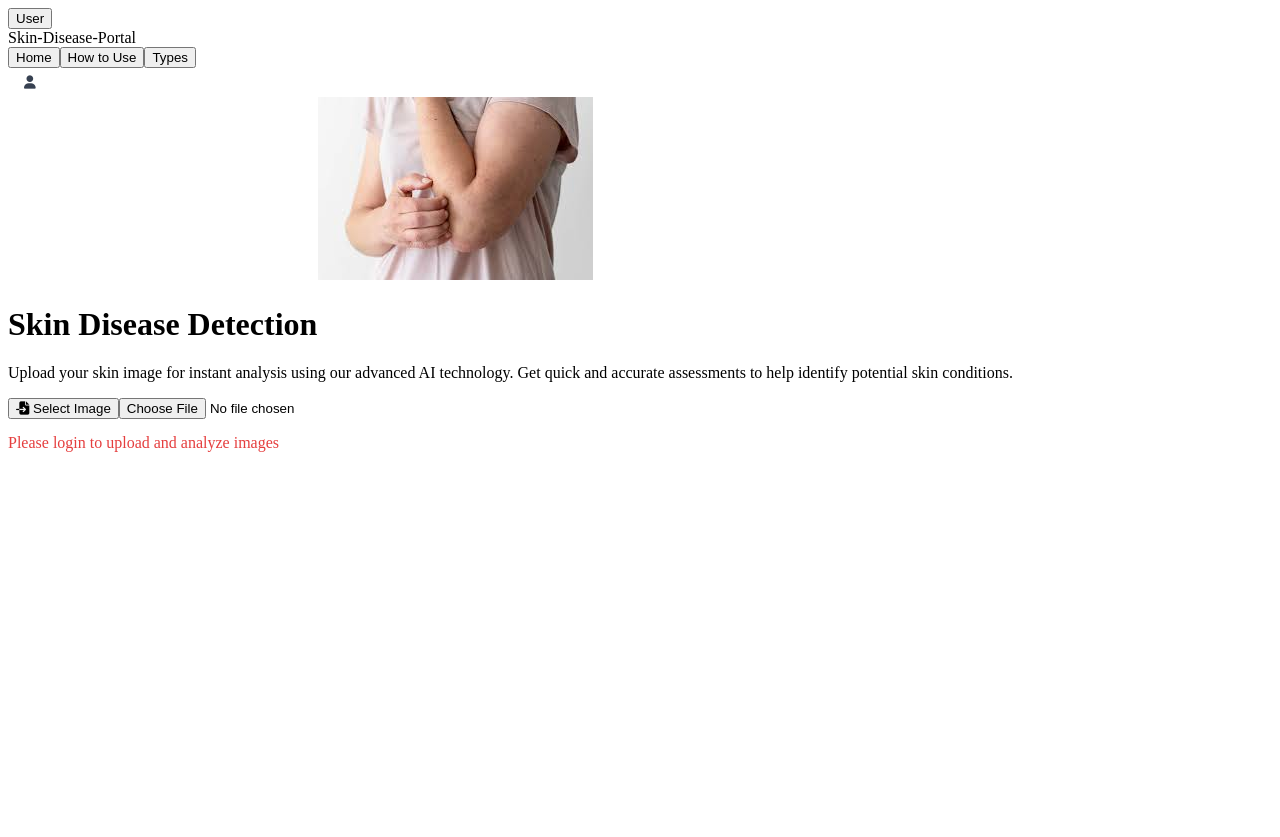
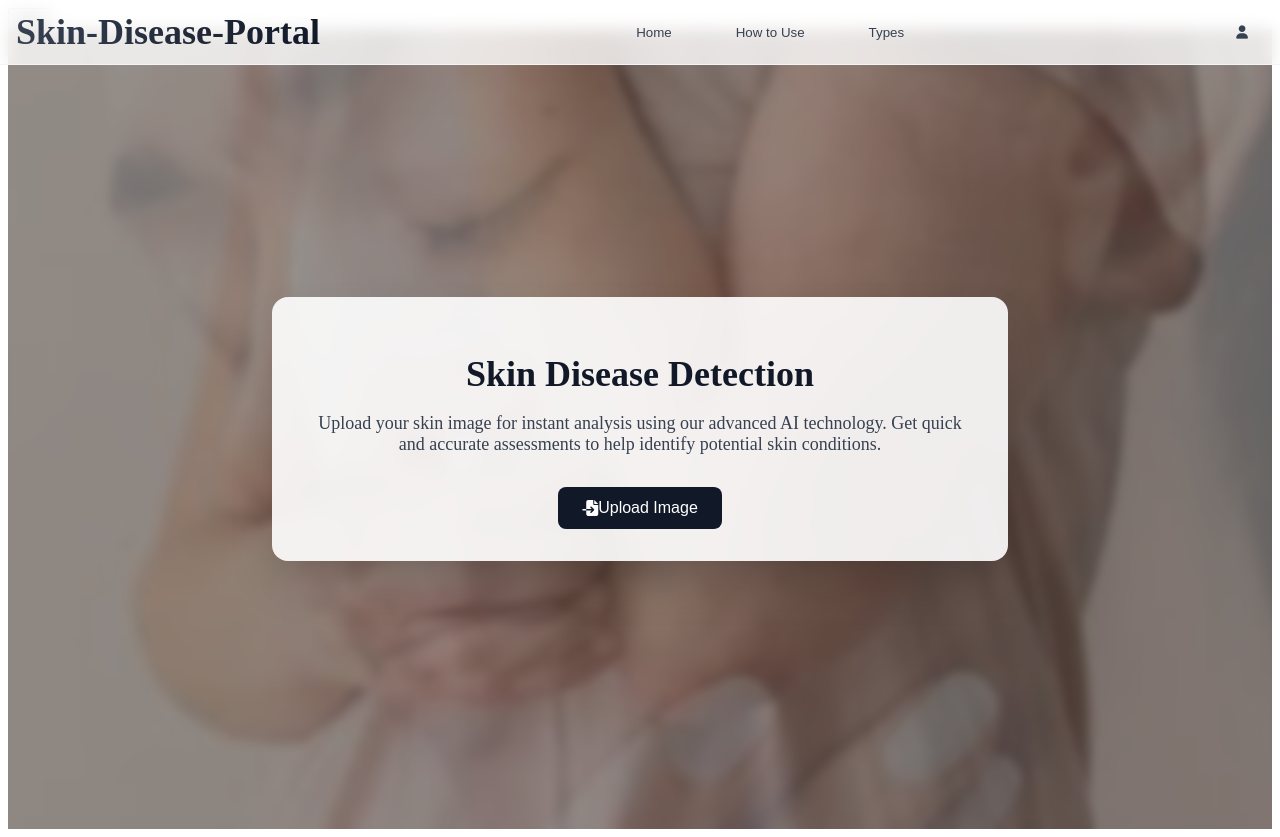
Before and after one commit to Diyakaneriya/Skin-disease-Portal, a React (Vite) app in the folder frontend/: page / in a window 1280 px wide. Built offline with nearby package versions, Linux system fonts and the light colour scheme.

Commit message:
Fixed frontend, Login,signup,upload image with database with proper frontend is done

```diff
--- a/frontend/src/components/Hero.jsx
+++ b/frontend/src/components/Hero.jsx
@@ -1,5 +1,5 @@
 import { useState, useEffect } from "react";
-import { imageService, authService } from "../services/api";
+import { imageService, authService } from "../services/api"; // Import the services
 
 const images = [
   "./images3.jpeg",
@@ -9,108 +9,135 @@ const images = [
 
 const Hero = () => {
   const [currentImage, setCurrentImage] = useState(0);
-  const [selectedFile, setSelectedFile] = useState(null);
   const [selectedImage, setSelectedImage] = useState(null);
+  const [uploadStatus, setUploadStatus] = useState('');
   const [uploading, setUploading] = useState(false);
-  const [uploadStatus, setUploadStatus] = useState('');
-  const [isLoggedIn, setIsLoggedIn] = useState(false);
+  const [user, setUser] = useState(null);
 
   useEffect(() => {
     // Check if user is logged in
-    const user = authService.getCurrentUser();
-    setIsLoggedIn(!!user);
+    const currentUser = authService.getCurrentUser();
+    setUser(currentUser);
 
-    // Image carousel
     const timer = setInterval(() => {
       setCurrentImage((prev) => (prev + 1) % images.length);
     }, 5000);
     return () => clearInterval(timer);
   }, []);
 
-  const handleFileChange = (e) => {
+  const handleFileChange = async (e) => {
     const file = e.target.files[0];
     if (file) {
       const fileExtension = file.name.split(".").pop().toLowerCase();
       if (["jpg", "jpeg", "png"].includes(fileExtension)) {
-        setSelectedFile(file);
         setSelectedImage(URL.createObjectURL(file));
-        setUploadStatus('');
+
+        // Check if user is logged in
+        if (!user) {
+          alert("Please login to upload images");
+          return;
+        }
+
+        // Upload the image
+        setUploading(true);
+        try {
+          const formData = new FormData();
+          formData.append('image', file);
+
+          const response = await imageService.uploadImage(formData);
+          setUploadStatus('Image uploaded successfully!');
+          alert('Image uploaded successfully!');
+        } catch (error) {
+          setUploadStatus('Upload failed. Please try again.');
+          alert('Upload failed: ' + (error.response?.data?.message || 'Unknown error'));
+        } finally {
+          setUploading(false);
+        }
       } else {
         alert("Please upload an image with .jpg, .jpeg, or .png extension.");
       }
     }
   };
 
-  const handleUpload = async () => {
-    if (!selectedFile) {
-      setUploadStatus('Please select an image first');
+  const handleButtonClick = () => {
+    if (!user) {
+      alert("Please login to upload images");
       return;
     }
-
-    if (!isLoggedIn) {
-      setUploadStatus('Please login to upload images');
-      return;
-    }
-
-    setUploading(true);
-    setUploadStatus('Uploading...');
-
-    try {
-      const formData = new FormData();
-      formData.append('image', selectedFile);
-
-      const response = await imageService.uploadImage(formData);
-
-      setUploadStatus('Image uploaded successfully!');
-      // Clear the selected file after successful upload
-      setSelectedFile(null);
-      setTimeout(() => {
-        setSelectedImage(null);
-      }, 2000);
-    } catch (error) {
-      setUploadStatus(`Upload failed: ${error.response?.data?.message || 'Unknown error'}`);
-      console.error('Upload error:', error);
-    } finally {
-      setUploading(false);
-    }
-  };
-
-  const handleButtonClick = () => {
     document.getElementById("file-upload").click();
   };
 
   const styles = {
-    // Your existing styles...
-    // Add these new styles:
-    uploadButton: {
+    // Keep all the existing styles
+    container: {
+      position: "relative",
+      height: "100vh",
+      width: "100%",
+      overflow: "hidden"
+    },
+    imageContainer: {
+      position: "absolute",
+      inset: 0,
+      width: "100%",
+      height: "100%"
+    },
+    image: {
+      position: "absolute",
+      inset: 0,
+      width: "100%",
+      height: "100%",
+      objectFit: "cover",
+      transition: "opacity 1s ease-in-out"
+    },
+    overlay: {
+      position: "absolute",
+      inset: 0,
+      backgroundColor: "rgba(0, 0, 0, 0.4)",
+      backdropFilter: "blur(4px)"
+    },
+    content: {
+      position: "relative",
+      zIndex: 10,
+      display: "flex",
+      alignItems: "center",
+      justifyContent: "center",
+      height: "100%"
+    },
+    box: {
+      maxWidth: "42rem",
+      margin: "0 auto",
+      padding: "32px",
+      backgroundColor: "rgba(255, 255, 255, 0.9)",
+      backdropFilter: "blur(8px)",
+      borderRadius: "16px",
+      boxShadow: "0 25px 50px -12px rgba(0, 0, 0, 0.25)",
+      textAlign: "center"
+    },
+    heading: {
+      fontSize: "2.25rem",
+      fontWeight: "bold",
+      color: "#111827",
+      marginBottom: "16px"
+    },
+    text: {
+      fontSize: "1.125rem",
+      color: "#374151",
+      marginBottom: "32px"
+    },
+    button: {
       display: "inline-flex",
       alignItems: "center",
       padding: "12px 24px",
-      backgroundColor: "#4a5568",
+      backgroundColor: "#111827",
       color: "white",
       borderRadius: "8px",
       border: "none",
       cursor: "pointer",
       transition: "background-color 0.3s ease",
-      fontSize: "1rem",
-      marginLeft: "10px"
+      fontSize: "1rem"
     },
-    previewContainer: {
-      marginTop: "20px",
-      display: "flex",
-      flexDirection: "column",
-      alignItems: "center"
-    },
-    previewImage: {
-      maxWidth: "300px",
-      maxHeight: "200px",
-      borderRadius: "8px",
-      marginBottom: "10px"
-    },
-    statusMessage: {
-      marginTop: "10px",
-      color: uploadStatus.includes('failed') ? "#e53e3e" :
-             uploadStatus.includes('success') ? "#38a169" : "#4a5568"
+    fileInput: {
+      display: "none"
     }
   };
 
@@ -138,22 +165,14 @@ const Hero = () => {
             technology. Get quick and accurate assessments to help identify
             potential skin conditions.
           </p>
-
-          <div>
-            <button style={styles.button} onClick={handleButtonClick}>
-              <i className="fa-solid fa-file-import"></i> Select Image
-            </button>
-
-            {selectedFile && (
           <button
-                style={styles.uploadButton}
-                onClick={handleUpload}
+            style={styles.button}
+            onClick={handleButtonClick}
             disabled={uploading}
           >
-                {uploading ? 'Uploading...' : 'Upload Image'}
+            <i className="fa-solid fa-file-import"></i>
+            {uploading ? ' Uploading...' : ' Upload Image'}
           </button>
-            )}
-
           <input
             type="file"
             id="file-upload"
@@ -162,24 +181,6 @@ const Hero = () => {
             onChange={handleFileChange}
           />
         </div>
-
-          {selectedImage && (
-            <div style={styles.previewContainer}>
-              <img src={selectedImage} alt="Preview" style={styles.previewImage} />
-              <p>Selected: {selectedFile.name}</p>
-            </div>
-          )}
-
-          {uploadStatus && (
-            <p style={styles.statusMessage}>{uploadStatus}</p>
-          )}
-
-          {!isLoggedIn && (
-            <p style={{marginTop: "15px", color: "#e53e3e"}}>
-              Please login to upload and analyze images
-            </p>
-          )}
-        </div>
       </div>
     </div>
   );
--- a/frontend/src/components/Navbar.jsx
+++ b/frontend/src/components/Navbar.jsx
@@ -1,6 +1,6 @@
 import { useState, useEffect } from "react";
 import UserModal from "./UserModal";
-import { authService } from "../services/api";
+import { authService } from "../services/api"; // Import the service
 
 const Navbar = () => {
   const [isModalOpen, setIsModalOpen] = useState(false);
@@ -12,29 +12,60 @@ const Navbar = () => {
     setUser(currentUser);
   }, []);
 
-  const handleLogout = () => {
-    authService.logout();
-    setUser(null);
-    window.location.reload(); // Refresh to update UI
+  const handleUserClick = () => {
+    if (user) {
+      // If user is logged in, log them out
+      if (confirm('Are you sure you want to log out?')) {
+        authService.logout();
+        setUser(null);
+        window.location.reload();
+      }
+    } else {
+      // If user is not logged in, open the modal
+      setIsModalOpen(true);
+    }
   };
 
   const navStyles = {
-    // Your existing styles...
-    userButton: {
+    nav: {
+      position: "fixed",
+      top: 0,
+      left: 0,
+      right: 0,
+      zIndex: 50,
+      backgroundColor: "rgba(255, 255, 255, 0.8)",
+      backdropFilter: "blur(8px)",
+      borderBottom: "1px solid #f3f4f6"
+    },
+    container: {
+      maxWidth: "1280px",
+      margin: "0 auto",
+      padding: "0 16px"
+    },
+    flex: {
       display: "flex",
       alignItems: "center",
-      gap: "8px",
+      justifyContent: "space-between",
+      height: "64px"
+    },
+    logo: {
+      fontSize: "2.25rem",
+      fontWeight: 600,
+      background: "linear-gradient(to right, #374151, #111827)",
+      WebkitBackgroundClip: "text",
+      WebkitTextFillColor: "transparent"
+    },
+    navLinks: {
+      display: "flex",
+      gap: "32px"
+    },
+    button: {
       padding: "8px 16px",
-      backgroundColor: user ? "rgba(0, 123, 255, 0.1)" : "transparent",
+      backgroundColor: "transparent",
       color: "#374151",
-      borderRadius: "8px",
       border: "none",
       cursor: "pointer",
       transition: "all 0.3s ease"
-    },
-    userName: {
-      marginRight: "8px",
-      fontWeight: 500
     }
   };
 
@@ -54,17 +85,11 @@ const Navbar = () => {
 
             <div>
               <button
-                style={navStyles.userButton}
-                onClick={user ? handleLogout : () => setIsModalOpen(true)}
+                style={navStyles.button}
+                onClick={handleUserClick}
               >
-                {user ? (
-                  <>
-                    <span style={navStyles.userName}>Welcome, {user.name}</span>
-                    <i className="fa-solid fa-sign-out-alt"></i>
-                  </>
-                ) : (
-                  <i className="fa-solid fa-user"></i>
-                )}
+                <i className="fa-solid fa-user"></i>
+                {user && <span style={{marginLeft: '4px'}}>{user.name}</span>}
               </button>
             </div>
           </div>
```
Also changed, not shown: frontend/src/components/UserModal.jsx (+43 -56 lines), 1 other file (tests, documents, lock files or other folders). Lines whose indentation alone changed are shown as unchanged.
